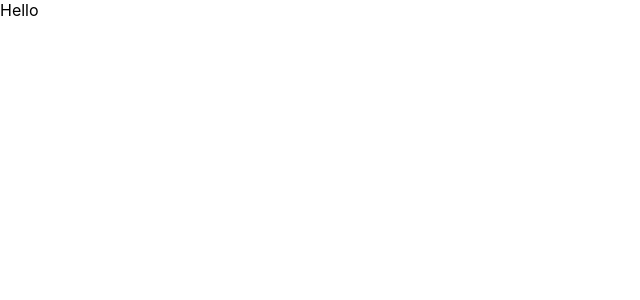
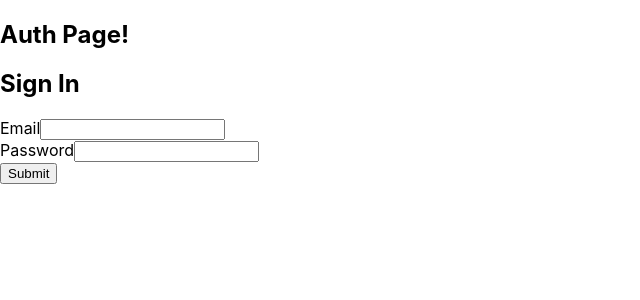
Before and after one commit to RuslanBednyakov/PW-Application.js, a React (Create React App) app: page /auth in a window 1280 px wide. Shown: the top 300 px of the page, without its empty margins (0-640 px from the left). Built offline with nearby package versions, Linux system fonts and the light colour scheme.

Commit message:
add signIn form

```diff
--- a/package.json
+++ b/package.json
@@ -11,6 +11,7 @@
     "react-router-dom": "^5.0.1",
     "react-scripts": "3.0.1",
     "redux": "^4.0.1",
+    "redux-form": "^8.2.3",
     "redux-logger": "^3.0.6",
     "redux-saga": "^1.0.2"
   },
--- a/src/components/Root.js
+++ b/src/components/Root.js
@@ -1,5 +1,8 @@
 import React, { Component } from 'react'
 import PropTypes from 'prop-types'
+import {Route} from 'react-router-dom'
+import AuthPage from '../components/routes/AuthPage'
+import UserPage from '../components/routes/UserPage'
 
 export class Root extends Component {
   static propTypes = {
@@ -9,7 +12,8 @@ export class Root extends Component {
   render() {
     return (
       <div>
-        Hello
+        <Route path='/auth' component={AuthPage} />
+        <Route path='/user' component={UserPage} />
       </div>
     )
   }
--- /dev/null
+++ b/src/components/auth/SignInForm.js
@@ -0,0 +1,32 @@
+import React, { Component } from 'react'
+import PropTypes from 'prop-types'
+import { Field, reduxForm } from 'redux-form'
+
+export class SignInForm extends Component {
+  static propTypes = {
+
+  }
+
+  render() {
+    return (
+      <div>
+        <h2>Sign In</h2>
+        <form>
+          <div>
+            <label htmlFor="email">Email</label>
+            <Field name="email" component="input" type="email" />
+          </div>
+          <div>
+            <label htmlFor="password">Password</label>
+            <Field name="password" component="input" type="password" />
+          </div>
+          <button type="submit">Submit</button>
+        </form>
+      </div>
+    )
+  }
+}
+
+export default reduxForm({
+  form: 'auth'
+})(SignInForm)
--- /dev/null
+++ b/src/components/routes/AuthPage.js
@@ -0,0 +1,20 @@
+import React, { Component } from 'react'
+import PropTypes from 'prop-types'
+import SignInForm from '../auth/SignInForm'
+
+export class AuthPage extends Component {
+  static propTypes = {
+
+  }
+
+  render() {
+    return (
+      <div>
+        <h2>Auth Page!</h2>
+        <SignInForm />
+      </div>
+    )
+  }
+}
+
+export default AuthPage
--- /dev/null
+++ b/src/components/routes/UserPage.js
@@ -0,0 +1,18 @@
+import React, { Component } from 'react'
+import PropTypes from 'prop-types'
+
+export class UserPage extends Component {
+  static propTypes = {
+
+  }
+
+  render() {
+    return (
+      <div>
+        User Page!
+      </div>
+    )
+  }
+}
+
+export default UserPage
--- a/src/history.js
+++ b/src/history.js
@@ -1,3 +1,3 @@
-import createBrowserHistory from 'history/createBrowserHistory'
+import { createBrowserHistory } from 'history'
 
 export default createBrowserHistory()
--- a/src/redux/reducers.js
+++ b/src/redux/reducers.js
@@ -1,6 +1,9 @@
 import { combineReducers } from 'redux'
 import { connectRouter } from 'connected-react-router'
+import { reducer as formReducer } from 'redux-form'
 
 export default (history) => combineReducers({
   router: connectRouter(history),
+
+  form: formReducer
 })
```
Also changed, not shown: 1 other file (tests, documents, lock files or other folders).
